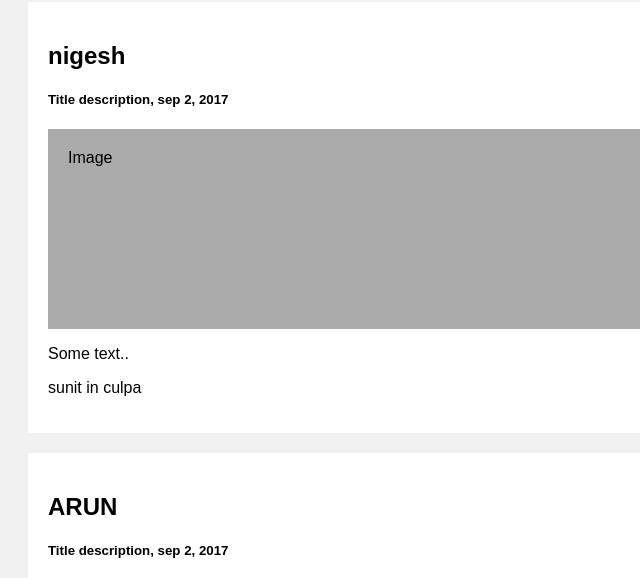
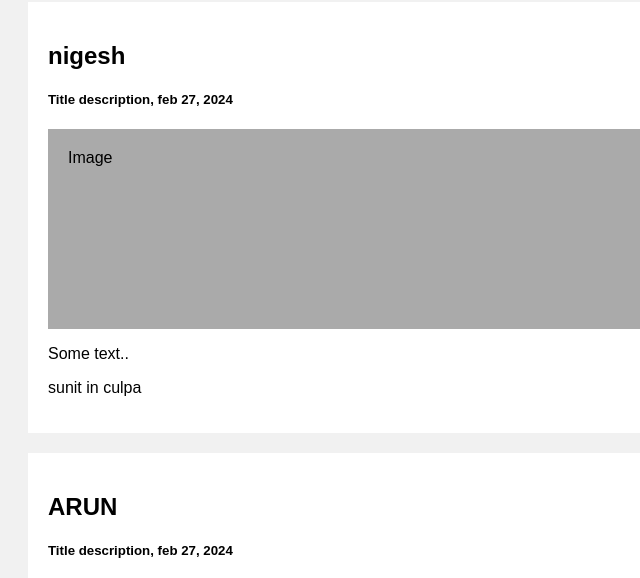
Before and after one commit to msnigesh/html, a plain HTML site: page index.html in a window 1280 px wide. Shown: the part 311-889 px from the top of the page, 0-640 px from the left. Drawn offline with Linux system fonts and the light colour scheme.

Commit message:
fifth commit

```diff
--- a/index.html
+++ b/index.html
@@ -108,14 +108,14 @@
             <div class="leftcolumn">
                 <div class="card">
                     <h2>nigesh</h2>
-                    <H5>Title description, sep 2, 2017</H5>
+                    <H5>Title description, feb 27, 2024</H5>
                     <div class="fakeimg" style="height: 200px;">Image</div>
                     <p>Some text..</p>
                     <p>sunit in culpa</p>
                 </div>
                 <div class="card">
                     <h2>ARUN</h2>
-                    <H5>Title description, sep 2, 2017</H5>
+                    <H5>Title description, feb 27, 2024</H5>
                     <div class="fakeimg" style="height: 200px;">Image</div>
                     <p>Some text..</p>
                     <p>sunt in culpa qui</p>
```
Also changed, not shown: index1.html (renamed from indexl.html).
